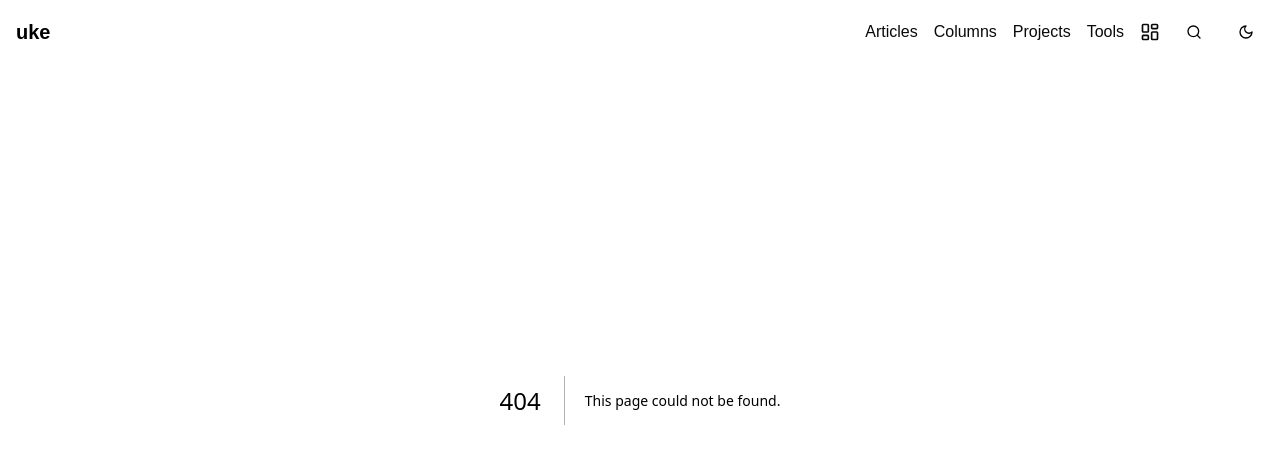
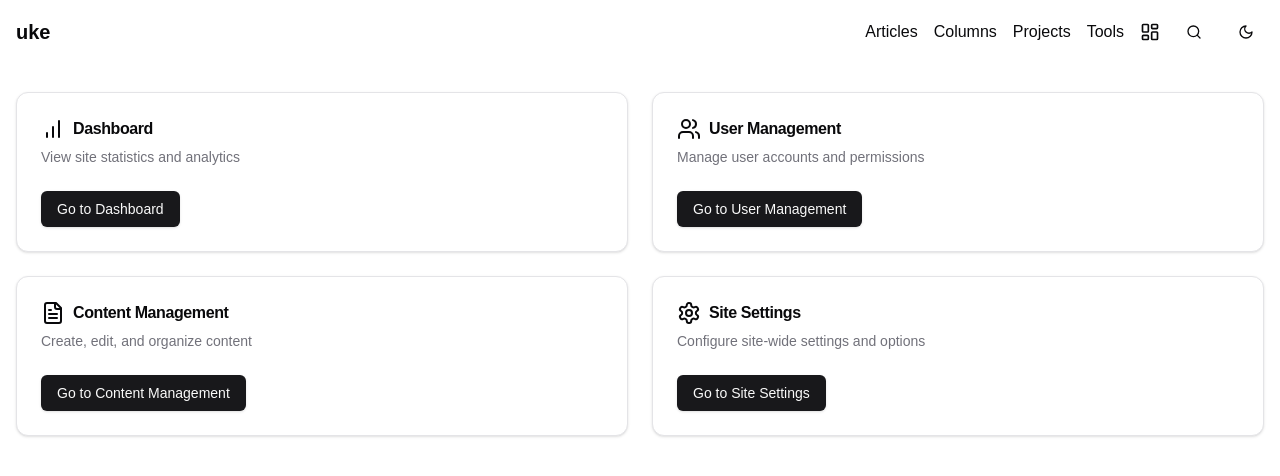
Before and after one commit to ukeSJTU/singularity, a Next.js app: page /admin in a window 1280 px wide. Before the commit this address had no page. Shown: the top 476 px of the page. Built offline with nearby package versions, Linux system fonts and the light colour scheme.

Commit message:
feat(ui): :sparkles: setup file structure for project

```diff
--- /dev/null
+++ b/src/app/admin/page.tsx
@@ -0,0 +1,37 @@
+import { Button } from "@/components/ui/button"
+import { Card, CardContent, CardDescription, CardFooter, CardHeader, CardTitle } from "@/components/ui/card"
+import { BarChart, Users, FileText, Settings } from "lucide-react"
+import Link from "next/link"
+
+export default function AdminPage() {
+  const adminSections = [
+    { id: 1, title: "Dashboard", description: "View site statistics and analytics", icon: BarChart },
+    { id: 2, title: "User Management", description: "Manage user accounts and permissions", icon: Users },
+    { id: 3, title: "Content Management", description: "Create, edit, and organize content", icon: FileText },
+    { id: 4, title: "Site Settings", description: "Configure site-wide settings and options", icon: Settings },
+  ]
+
+  return (
+    <div className="container mx-auto px-4 py-8">
+      <h1 className="text-3xl font-bold mb-6">Admin Dashboard</h1>
+      <div className="grid gap-6 md:grid-cols-2 lg:grid-cols-2">
+        {adminSections.map((section) => (
+          <Card key={section.id}>
+            <CardHeader>
+              <CardTitle className="flex items-center gap-2">
+                <section.icon className="h-6 w-6" />
+                {section.title}
+              </CardTitle>
+              <CardDescription>{section.description}</CardDescription>
+            </CardHeader>
+            <CardFooter>
+              <Button asChild>
+                <Link href={`/admin/${section.id}`}>Go to {section.title}</Link>
+              </Button>
+            </CardFooter>
+          </Card>
+        ))}
+      </div>
+    </div>
+  )
+}
--- /dev/null
+++ b/src/app/articles/page.tsx
@@ -0,0 +1,35 @@
+import { Button } from "@/components/ui/button"
+import { Card, CardContent, CardDescription, CardFooter, CardHeader, CardTitle } from "@/components/ui/card"
+import Link from "next/link"
+
+export default function ArticlesPage() {
+  const articles = [
+    { id: 1, title: "Getting Started with Next.js", description: "Learn the basics of Next.js and start building your first app.", date: "2024-01-15" },
+    { id: 2, title: "Advanced React Patterns", description: "Explore advanced patterns and techniques in React development.", date: "2024-02-01" },
+    { id: 3, title: "Mastering TypeScript", description: "Take your TypeScript skills to the next level with these pro tips.", date: "2024-02-15" },
+  ]
+
+  return (
+    <div className="container mx-auto px-4 py-8">
+      <h1 className="text-3xl font-bold mb-6">Articles</h1>
+      <div className="grid gap-6 md:grid-cols-2 lg:grid-cols-3">
+        {articles.map((article) => (
+          <Card key={article.id}>
+            <CardHeader>
+              <CardTitle>{article.title}</CardTitle>
+              <CardDescription>{article.date}</CardDescription>
+            </CardHeader>
+            <CardContent>
+              <p>{article.description}</p>
+            </CardContent>
+            <CardFooter>
+              <Button asChild>
+                <Link href={`/articles/${article.id}`}>Read More</Link>
+              </Button>
+            </CardFooter>
+          </Card>
+        ))}
+      </div>
+    </div>
+  )
+}
--- /dev/null
+++ b/src/app/projects/page.tsx
@@ -0,0 +1,40 @@
+import { Button } from "@/components/ui/button"
+import { Card, CardContent, CardDescription, CardFooter, CardHeader, CardTitle } from "@/components/ui/card"
+import { Badge } from "@/components/ui/badge"
+import Link from "next/link"
+
+export default function ProjectsPage() {
+  const projects = [
+    { id: 1, title: "Personal Blog Engine", description: "A custom-built blog engine using Next.js and GraphQL.", tags: ["Next.js", "GraphQL", "TypeScript"] },
+    { id: 2, title: "Task Management App", description: "A full-stack task management application with real-time updates.", tags: ["React", "Node.js", "Socket.io"] },
+    { id: 3, title: "AI-powered Code Assistant", description: "An AI-powered code assistant that helps developers write better code.", tags: ["Python", "Machine Learning", "NLP"] },
+  ]
+
+  return (
+    <div className="container mx-auto px-4 py-8">
+      <h1 className="text-3xl font-bold mb-6">Projects</h1>
+      <div className="grid gap-6 md:grid-cols-2 lg:grid-cols-3">
+        {projects.map((project) => (
+          <Card key={project.id}>
+            <CardHeader>
+              <CardTitle>{project.title}</CardTitle>
+              <CardDescription>{project.description}</CardDescription>
+            </CardHeader>
+            <CardContent>
+              <div className="flex flex-wrap gap-2">
+                {project.tags.map((tag) => (
+                  <Badge key={tag} variant="secondary">{tag}</Badge>
+                ))}
+              </div>
+            </CardContent>
+            <CardFooter>
+              <Button asChild>
+                <Link href={`/projects/${project.id}`}>View Project</Link>
+              </Button>
+            </CardFooter>
+          </Card>
+        ))}
+      </div>
+    </div>
+  )
+}
--- /dev/null
+++ b/src/app/tools/page.tsx
@@ -0,0 +1,35 @@
+import { Button } from "@/components/ui/button"
+import { Card, CardContent, CardDescription, CardFooter, CardHeader, CardTitle } from "@/components/ui/card"
+import Link from "next/link"
+
+export default function ToolsPage() {
+  const tools = [
+    { id: 1, title: "Color Palette Generator", description: "Generate beautiful color palettes for your next project.", icon: "🎨" },
+    { id: 2, title: "Markdown Editor", description: "A simple yet powerful markdown editor with live preview.", icon: "📝" },
+    { id: 3, title: "Code Snippet Manager", description: "Organize and share your code snippets efficiently.", icon: "💻" },
+  ]
+
+  return (
+    <div className="container mx-auto px-4 py-8">
+      <h1 className="text-3xl font-bold mb-6">Tools</h1>
+      <div className="grid gap-6 md:grid-cols-2 lg:grid-cols-3">
+        {tools.map((tool) => (
+          <Card key={tool.id}>
+            <CardHeader>
+              <CardTitle className="flex items-center gap-2">
+                <span className="text-2xl">{tool.icon}</span>
+                {tool.title}
+              </CardTitle>
+              <CardDescription>{tool.description}</CardDescription>
+            </CardHeader>
+            <CardFooter>
+              <Button asChild>
+                <Link href={`/tools/${tool.id}`}>Use Tool</Link>
+              </Button>
+            </CardFooter>
+          </Card>
+        ))}
+      </div>
+    </div>
+  )
+}
```
